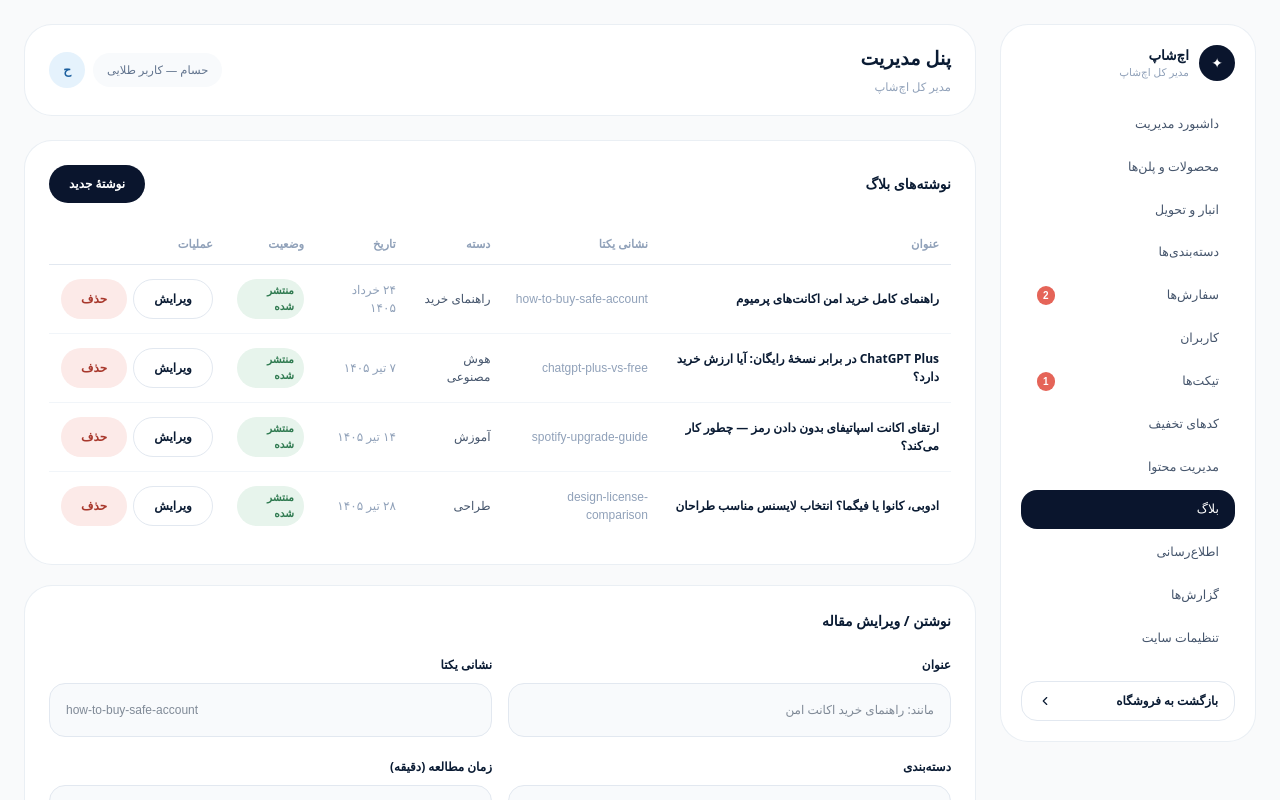
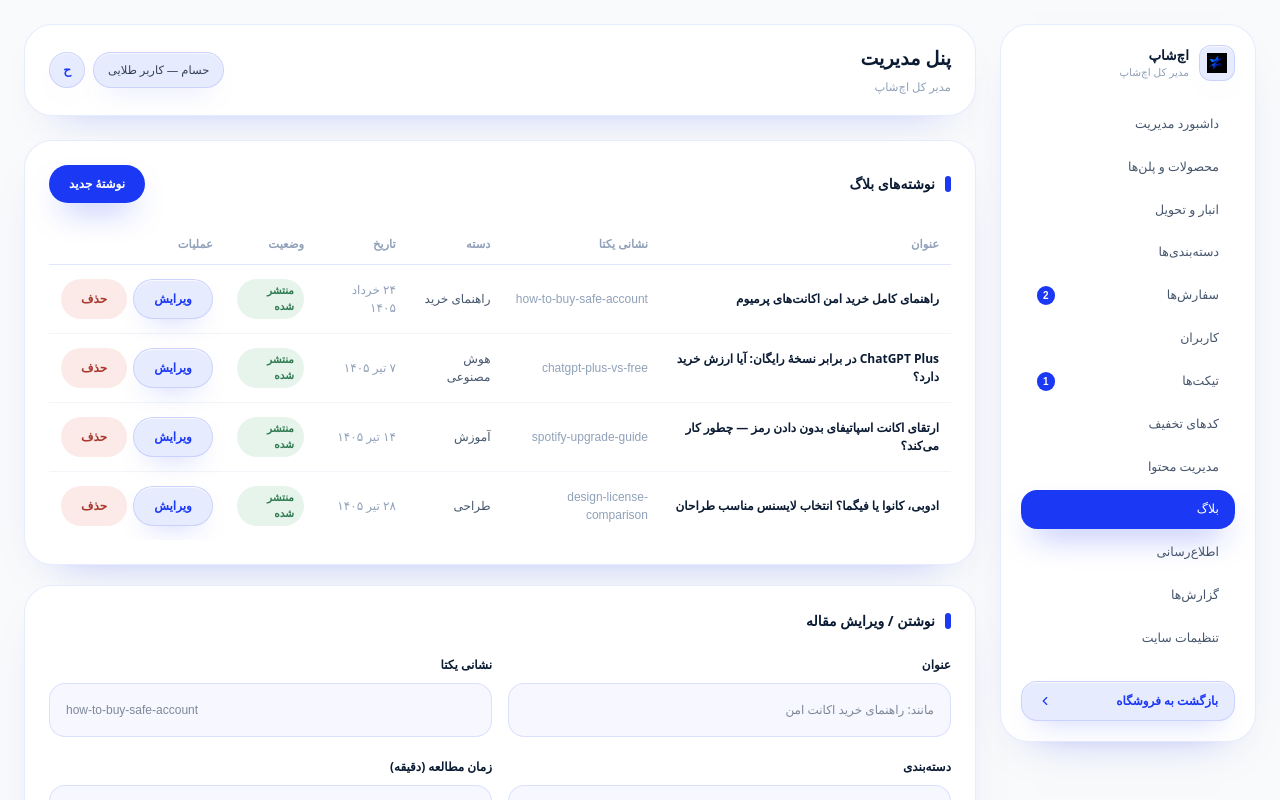
Before and after one commit to hesaamhub/echshop, a Next.js app: page /admin/blog in a window 1280 px wide. Shown: the top 800 px of the page. Built offline with nearby package versions, Linux system fonts and the light colour scheme.

Commit message:
feat(ui): apply blue glass design system across shared components

```diff
--- a/src/components/panel/PanelShell.tsx
+++ b/src/components/panel/PanelShell.tsx
@@ -5,6 +5,7 @@ import { usePathname } from "next/navigation"
 import { ChevronLeft } from "lucide-react"
 import { siteContent } from "@/lib/data"
 import { cn } from "@/lib/utils"
+import Logo from "@/components/site/Logo"
 
 export type PanelNavItem = { href: string; label: string; badge?: number }
 
@@ -27,10 +28,10 @@ export default function PanelShell({
       <div className="mx-auto flex max-w-[1500px] gap-6 px-4 py-6 md:px-6">
         {/* سایدبار */}
         <aside className="hidden w-64 shrink-0 lg:block">
-          <div className="sticky top-6 rounded-[28px] border border-slate-200/70 bg-white p-5">
+          <div className="sticky top-6 rounded-[28px] border border-[#1b39f5]/10 bg-white p-5 shadow-[0_20px_44px_-34px_rgba(27,57,245,0.5)]">
             <Link href="/" className="flex items-center gap-2.5">
-              <span className="grid h-9 w-9 place-items-center rounded-full bg-[#0a152d] text-sm text-white">
-                {siteContent.brand.logoMark}
+              <span className="glass-plate glass-plate-hover grid h-9 w-9 place-items-center rounded-[12px]">
+                <Logo className="h-5 w-5" />
               </span>
               <span>
                 <span className="block text-[13.5px] font-bold text-[#0a1b33]">
@@ -52,10 +53,10 @@ export default function PanelShell({
                     key={item.href}
                     href={item.href}
                     className={cn(
-                      "flex items-center justify-between rounded-2xl px-4 py-2.5 text-[12.5px] font-medium transition-colors",
+                      "flex items-center justify-between rounded-2xl px-4 py-2.5 text-[12.5px] font-medium transition-all",
                       active
-                        ? "bg-[#0a152d] text-white"
-                        : "text-slate-600 hover:bg-slate-50 hover:text-[#0a1b33]",
+                        ? "glass-solid"
+                        : "text-slate-600 hover:bg-[#1b39f5]/8 hover:text-[#1b39f5]",
                     )}
                   >
                     {item.label}
@@ -63,7 +64,7 @@ export default function PanelShell({
                       <span
                         className={cn(
                           "num rounded-full px-1.5 py-0.5 text-[10px] font-bold",
-                          active ? "bg-white/20 text-white" : "bg-[#E56458] text-white",
+                          active ? "bg-white/25 text-white" : "bg-[#1b39f5] text-white",
                         )}
                       >
                         {item.badge}
@@ -76,7 +77,7 @@ export default function PanelShell({
 
             <Link
               href="/"
-              className="mt-6 flex items-center justify-between rounded-2xl border border-slate-200 px-4 py-2.5 text-[12px] font-semibold text-[#0a1b33] hover:border-slate-300"
+              className="glass-plate glass-plate-hover mt-6 flex items-center justify-between rounded-2xl px-4 py-2.5 text-[12px] font-semibold text-[#1b39f5]"
             >
               بازگشت به فروشگاه
               <ChevronLeft className="h-3.5 w-3.5" />
@@ -86,16 +87,16 @@ export default function PanelShell({
 
         {/* محتوا */}
         <div className="min-w-0 flex-1">
-          <header className="mb-6 flex flex-wrap items-center justify-between gap-3 rounded-[28px] border border-slate-200/70 bg-white px-6 py-5">
+          <header className="mb-6 flex flex-wrap items-center justify-between gap-3 rounded-[28px] border border-[#1b39f5]/10 bg-white px-6 py-5 shadow-[0_20px_44px_-34px_rgba(27,57,245,0.5)]">
             <div>
               <h1 className="font-display text-[19px] font-semibold text-[#0a1b33]">{title}</h1>
               <p className="mt-1 text-[11.5px] text-slate-400">{role}</p>
             </div>
             <div className="flex items-center gap-2">
-              <span className="hidden rounded-full bg-slate-50 px-3.5 py-2 text-[11.5px] text-slate-500 sm:block">
+              <span className="glass-plate hidden rounded-full px-3.5 py-2 text-[11.5px] text-[#334155] sm:block">
                 حسام — کاربر طلایی
               </span>
-              <span className="grid h-9 w-9 place-items-center rounded-full bg-[#E5F2FC] text-[12px] font-bold text-[#1c5f9e]">
+              <span className="glass-plate grid h-9 w-9 place-items-center rounded-full text-[12px] font-bold text-[#1b39f5]">
                 ح
               </span>
             </div>
@@ -108,10 +109,10 @@ export default function PanelShell({
                 key={item.href}
                 href={item.href}
                 className={cn(
-                  "shrink-0 rounded-full border px-4 py-2 text-[11.5px] font-semibold",
+                  "shrink-0 rounded-full px-4 py-2 text-[11.5px] font-semibold transition-all",
                   pathname === item.href
-                    ? "border-transparent bg-[#0a152d] text-white"
-                    : "border-slate-200 bg-white text-slate-600",
+                    ? "glass-solid"
+                    : "glass-plate glass-plate-hover text-[#334155]",
                 )}
               >
                 {item.label}
--- a/src/components/panel/Ui.tsx
+++ b/src/components/panel/Ui.tsx
@@ -8,11 +8,17 @@ export function Card(props: {
 }) {
   return (
     <section
-      className={cn("rounded-[28px] border border-slate-200/70 bg-white p-6", props.className)}
+      className={cn(
+        "rounded-[28px] border border-[#1b39f5]/10 bg-white p-6 shadow-[0_20px_44px_-34px_rgba(27,57,245,0.5)]",
+        props.className,
+      )}
     >
       {props.title ? (
         <div className="mb-5 flex flex-wrap items-center justify-between gap-3">
-          <h2 className="text-[14px] font-bold text-[#0a1b33]">{props.title}</h2>
+          <h2 className="flex items-center gap-2.5 text-[14px] font-bold text-[#0a1b33]">
+            <span className="h-4 w-1.5 rounded-full bg-[#1b39f5]" aria-hidden />
+            {props.title}
+          </h2>
           {props.action}
         </div>
       ) : null}
@@ -34,17 +40,23 @@ export function StatCard(props: {
         ? "text-[#E56458]"
         : "text-slate-400"
   return (
-    <div className="rounded-[24px] border border-slate-200/70 bg-white p-5">
-      <span className="text-[11.5px] text-slate-400">{props.label}</span>
-      <div className="mt-2 text-[19px] font-bold text-[#0a1b33]">{props.value}</div>
-      {props.hint ? <div className={cn("mt-1.5 text-[11px]", toneClass)}>{props.hint}</div> : null}
+    <div className="group relative overflow-hidden rounded-[24px] border border-[#1b39f5]/10 bg-white p-5 shadow-[0_18px_38px_-32px_rgba(27,57,245,0.5)] transition-all hover:border-[#1b39f5]/25 hover:shadow-[0_22px_46px_-30px_rgba(27,57,245,0.55)]">
+      <span
+        className="pointer-events-none absolute -top-8 -left-8 h-20 w-20 rounded-full bg-[#1b39f5]/10 blur-xl transition-transform duration-500 group-hover:scale-125"
+        aria-hidden
+      />
+      <span className="relative text-[11.5px] text-slate-400">{props.label}</span>
+      <div className="relative mt-2 text-[19px] font-bold text-[#0a1b33]">{props.value}</div>
+      {props.hint ? (
+        <div className={cn("relative mt-1.5 text-[11px]", toneClass)}>{props.hint}</div>
+      ) : null}
     </div>
   )
 }
 
 const toneMap: Record<string, string> = {
   green: "bg-[#E7F4EC] text-[#2F7A50]",
-  blue: "bg-[#E5F2FC] text-[#1c5f9e]",
+  blue: "bg-[#1b39f5]/10 text-[#1b39f5]",
   amber: "bg-[#FBF1E2] text-[#9A6321]",
   red: "bg-[#FCEAE8] text-[#A8382C]",
   gray: "bg-slate-100 text-slate-600",
@@ -71,7 +83,7 @@ export function Table(props: { head: string[]; children: React.ReactNode }) {
     <div className="overflow-x-auto">
       <table className="w-full min-w-[640px] border-collapse text-right">
         <thead>
-          <tr className="border-b border-slate-200">
+          <tr className="border-b border-[#1b39f5]/12">
             {props.head.map((cell) => (
               <th
                 key={cell}
@@ -106,7 +118,7 @@ export function Field(props: {
   rows?: number
 }) {
   const base =
-    "mt-2 w-full rounded-2xl border border-slate-200 bg-slate-50 px-4 py-3 text-[12px] leading-7 outline-none focus:border-[#2783de]"
+    "mt-2 w-full rounded-2xl border border-[#1b39f5]/12 bg-[#1b39f5]/4 px-4 py-3 text-[12px] leading-7 outline-none transition-all focus:border-[#1b39f5]/45 focus:bg-white focus:shadow-[0_0_0_4px_rgba(27,57,245,0.1)]"
   return (
     <label className="block">
       <span className="text-[12px] font-semibold text-[#0a1b33]">{props.label}</span>
@@ -142,9 +154,8 @@ export function Button(props: {
       type="button"
       className={cn(
         "rounded-full px-5 py-2.5 text-[12px] font-semibold transition-all",
-        variant === "primary" && "bg-[#0a152d] text-white hover:opacity-90",
-        variant === "ghost" &&
-          "border border-slate-200 bg-white text-[#0a1b33] hover:border-slate-300",
+        variant === "primary" && "glass-solid",
+        variant === "ghost" && "glass-plate glass-plate-hover text-[#1b39f5]",
         variant === "danger" && "bg-[#FCEAE8] text-[#A8382C] hover:bg-[#f8ddda]",
       )}
     >
--- a/src/components/site/ProductCard.tsx
+++ b/src/components/site/ProductCard.tsx
@@ -13,7 +13,7 @@ export default function ProductCard({ product }: Props) {
   return (
     <Link
       href={`/products/${product.slug}`}
-      className="group flex flex-col overflow-hidden rounded-3xl border border-slate-200/70 bg-white shadow-sm transition-all hover:border-slate-300 hover:shadow-[0_18px_40px_-24px_rgba(10,27,51,0.25)]"
+      className="group flex flex-col overflow-hidden rounded-3xl border border-[#1b39f5]/10 bg-white shadow-[0_18px_40px_-34px_rgba(27,57,245,0.5)] transition-all hover:-translate-y-0.5 hover:border-[#1b39f5]/25 hover:shadow-[0_24px_50px_-28px_rgba(27,57,245,0.45)]"
     >
       <div className={`relative h-36 bg-gradient-to-br ${product.gradient}`}>
         <div className="absolute inset-0 grid place-items-center">
@@ -26,7 +26,7 @@ export default function ProductCard({ product }: Props) {
           />
         </div>
         {product.badge ? (
-          <span className="absolute top-3 right-3 rounded-full bg-white/95 px-3 py-1 text-[10px] font-bold text-[#0a1b33]">
+          <span className="glass absolute top-3 right-3 rounded-full px-3 py-1 text-[10px] font-bold text-[#0a1b33]">
             {product.badge}
           </span>
         ) : null}
@@ -38,7 +38,9 @@ export default function ProductCard({ product }: Props) {
       </div>
 
       <div className="flex flex-1 flex-col p-5">
-        <h3 className="text-[14px] font-bold leading-6 text-[#0a1b33]">{product.title}</h3>
+        <h3 className="text-[14px] font-bold leading-6 text-[#0a1b33] transition-colors group-hover:text-[#1b39f5]">
+          {product.title}
+        </h3>
         <p className="mt-2 line-clamp-2 text-[12px] leading-6 text-slate-500">{product.excerpt}</p>
 
         <div className="mt-3 flex items-center gap-3 text-[11px] text-slate-500">
@@ -52,11 +54,11 @@ export default function ProductCard({ product }: Props) {
           </span>
         </div>
 
-        <span className="mt-3 inline-flex w-fit rounded-full bg-[#E5F2FC] px-2.5 py-1 text-[10px] font-semibold text-[#1c5f9e]">
+        <span className="mt-3 inline-flex w-fit rounded-full bg-[#1b39f5]/8 px-2.5 py-1 text-[10px] font-semibold text-[#1b39f5]">
           {deliveryLabels[cheapest.delivery]}
         </span>
 
-        <div className="mt-5 flex items-end justify-between border-t border-slate-100 pt-4">
+        <div className="mt-5 flex items-end justify-between border-t border-[#1b39f5]/10 pt-4">
           <div>
             <span className="block text-[10px] text-slate-400">شروع قیمت از</span>
             <span className="text-[15px] font-bold text-[#0a1b33]">
```
Also changed, not shown: src/components/site/Footer.tsx (+32 -15 lines).
